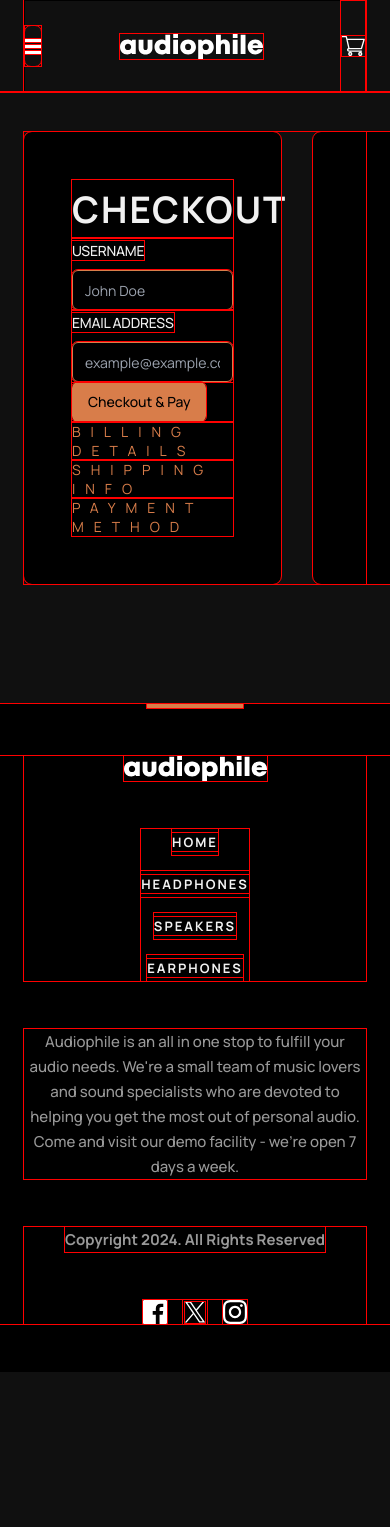
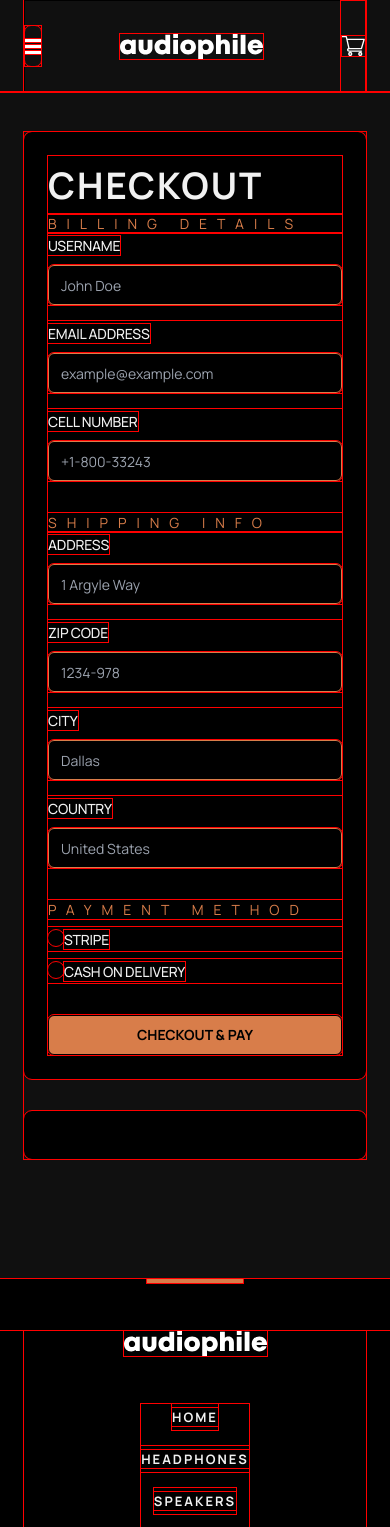
Before and after one commit to garrickheine1127/E-Commerce-Website, a Next.js app: page /checkout in a window 390 px wide. Shown: the top 1527 px of the page. Before the commit the page ends 1372 px from the top, so only its background shows below. Built offline with nearby package versions, Linux system fonts and the light colour scheme.

Commit message:
Populates checkout form

```diff
--- a/components/checkout/Checkout.tsx
+++ b/components/checkout/Checkout.tsx
@@ -22,30 +22,27 @@ import { error } from "console";
 const CheckoutFormSchema = z.object({
   name: z.string().min(5, { message: "Must be 5 or more characters long" }),
   email: z.string().email(),
-  /*cell: z.string({ required_error: "Please enter a valid cell phone number" }),
-  address: z.string({ required_error: "Please enter a valid postal address" }),
-  zip: z.string({ required_error: "Please enter a valid zip code" }),
-  city: z.string({ required_error: "Please enter a valid city" }),
-  country: z.string({ required_error: "Please enter a valid country" }),
-  type: z.enum(["stripe", "cash on delivery"], {
+  cell: z.string().min(5, { message: "Must be 5 or more characters long" }),
+  address: z.string().min(5, { message: "Must be 5 or more characters long" }),
+  zip: z.string().min(5, { message: "Must be 5 or more characters long" }),
+  city: z.string().min(5, { message: "Must be 5 or more characters long" }),
+  country: z.string().min(3, { message: "Must be 5 or more characters long" }),
+  payment: z.enum(["stripe", "cash on delivery"], {
     required_error: "Please select a payment method",
-  }), */
+  }),
 });
 
 export function Checkout() {
-  const {
-    formState: { errors },
-  } = useForm();
   const form = useForm<z.infer<typeof CheckoutFormSchema>>({
     resolver: zodResolver(CheckoutFormSchema),
     defaultValues: {
       name: "",
       email: "",
-      /*cell: "",
+      cell: "",
       address: "",
       zip: "",
       city: "",
-      country: "", */
+      country: "",
     },
   });
 
@@ -54,12 +51,18 @@ export function Checkout() {
   }
 
   return (
-    <div className="flex gap-8">
-      <div className="bg-black p-12 rounded-lg w-3/4">
+    <div className="flex flex-col sm:flex-row gap-8">
+      <div className="bg-black p-6 sm:p-12 rounded-lg sm:w-3/4">
         <h1>Checkout</h1>
 
         <Form {...form}>
-          <form onSubmit={form.handleSubmit(onSubmit)}>
+          <form
+            className="flex flex-col gap-8 sm:gap-12"
+            onSubmit={form.handleSubmit(onSubmit)}
+          >
+            <section>
+              <h2 className="overhang">Billing Details</h2>
+              <div className="grid grid-cols-1 md:grid-cols-2 gap-4">
                 <FormField
                   control={form.control}
                   name="name"
@@ -82,7 +85,9 @@ export function Checkout() {
                   name="email"
                   render={({ field }) => (
                     <FormItem>
-                  <FormLabel className="form-label">Email Address</FormLabel>
+                      <FormLabel className="form-label">
+                        Email Address
+                      </FormLabel>
                       <FormControl>
                         <Input
                           className="bg-black border border-jasperOrange active:outline-jasperOrange text-antiFlashWhite"
@@ -94,84 +99,157 @@ export function Checkout() {
                     </FormItem>
                   )}
                 />
-            <Button type="submit" className="bg-jasperOrange">
+                <FormField
+                  control={form.control}
+                  name="cell"
+                  render={({ field }) => (
+                    <FormItem>
+                      <FormLabel className="form-label">Cell Number</FormLabel>
+                      <FormControl>
+                        <Input
+                          className="bg-black border border-jasperOrange active:outline-jasperOrange text-antiFlashWhite"
+                          placeholder="+1-800-33243"
+                          {...field}
+                        />
+                      </FormControl>
+                      <FormMessage />
+                    </FormItem>
+                  )}
+                />
+              </div>
+            </section>
+            <section>
+              <h2 className="overhang">Shipping Info</h2>
+              <div className="grid grid-cols-1 md:grid-cols-2 gap-4">
+                <FormField
+                  control={form.control}
+                  name="address"
+                  render={({ field }) => (
+                    <FormItem>
+                      <FormLabel className="form-label">Address</FormLabel>
+                      <FormControl>
+                        <Input
+                          className="bg-black border border-jasperOrange active:outline-jasperOrange text-antiFlashWhite"
+                          placeholder="1 Argyle Way"
+                          {...field}
+                        />
+                      </FormControl>
+                      <FormMessage />
+                    </FormItem>
+                  )}
+                />
+                <FormField
+                  control={form.control}
+                  name="zip"
+                  render={({ field }) => (
+                    <FormItem>
+                      <FormLabel className="form-label">Zip Code</FormLabel>
+                      <FormControl>
+                        <Input
+                          className="bg-black border border-jasperOrange active:outline-jasperOrange text-antiFlashWhite"
+                          placeholder="1234-978"
+                          {...field}
+                        />
+                      </FormControl>
+                      <FormMessage />
+                    </FormItem>
+                  )}
+                />
+                <FormField
+                  control={form.control}
+                  name="city"
+                  render={({ field }) => (
+                    <FormItem>
+                      <FormLabel className="form-label">City</FormLabel>
+                      <FormControl>
+                        <Input
+                          className="bg-black border border-jasperOrange active:outline-jasperOrange text-antiFlashWhite"
+                          placeholder="Dallas"
+                          {...field}
+                        />
+                      </FormControl>
+                      <FormMessage />
+                    </FormItem>
+                  )}
+                />
+                <FormField
+                  control={form.control}
+                  name="country"
+                  render={({ field }) => (
+                    <FormItem>
+                      <FormLabel className="form-label">Country</FormLabel>
+                      <FormControl>
+                        <Input
+                          className="bg-black border border-jasperOrange active:outline-jasperOrange text-antiFlashWhite"
+                          placeholder="United States"
+                          {...field}
+                        />
+                      </FormControl>
+                      <FormMessage />
+                    </FormItem>
+                  )}
+                />
+              </div>
+            </section>
+            <section>
+              <h2 className="overhang">Payment Method</h2>
+              <FormField
+                control={form.control}
+                name="payment"
+                render={({ field }) => (
+                  <FormItem>
+                    <FormLabel className="sr-only">Payment Method</FormLabel>
+                    <FormControl>
+                      <RadioGroup
+                        onValueChange={field.onChange}
+                        defaultValue={field.value}
+                      >
+                        <FormItem>
+                          <FormControl>
+                            <RadioGroupItem
+                              value="stripe"
+                              id="stripe-btn"
+                              aria-label="Stripe"
+                            />
+                          </FormControl>
+                          <FormLabel
+                            className="form-label"
+                            htmlFor="stripe-btn"
+                          >
+                            Stripe
+                          </FormLabel>
+                        </FormItem>
+                        <FormItem>
+                          <FormControl>
+                            <RadioGroupItem
+                              value="cash on delivery"
+                              id="cash-on-delivery-btn"
+                              aria-label="cash on delivery"
+                            />
+                          </FormControl>
+                          <FormLabel
+                            htmlFor="cash-on-delivery-btn"
+                            className="form-label"
+                          >
+                            Cash On Delivery
+                          </FormLabel>
+                        </FormItem>
+                      </RadioGroup>
+                    </FormControl>
+                  </FormItem>
+                )}
+              />
+            </section>
+            <Button
+              type="submit"
+              className="bg-jasperOrange uppercase font-bold border border-black hover:bg-black hover:text-jasperOrange hover:border hover:border-jasperOrange"
+            >
               Checkout & Pay
             </Button>
           </form>
         </Form>
-
-        <section>
-          <h2 className="overhang">Billing Details</h2>
-        </section>
-        <section>
-          <h2 className="overhang">Shipping Info</h2>
-        </section>
-        <section>
-          <h2 className="overhang">Payment Method</h2>
-        </section>
       </div>
-      <div className="bg-black p-12 rounded-lg w-1/4"></div>
+      <div className="bg-black p-6 sm:p-12 rounded-lg sm:w-1/4"></div>
     </div>
   );
 }
-
-/* "use client";
-
-import { zodResolver } from "@hookform/resolvers/zod";
-import { useForm } from "react-hook-form";
-import * as z from "zod";
-import { Button } from "@/components/ui/button";
-import {
-  Form,
-  FormControl,
-  FormDescription,
-  FormField,
-  FormItem,
-  FormLabel,
-  FormMessage,
-} from "@/components/ui/form";
-import { Input } from "@/components/ui/input";
-
-const formSchema = z.object({
-  username: z.string().min(2, {
-    message: "Username must be at least 2 characters.",
-  }),
-});
-
-export function Checkout() {
-  const form = useForm<z.infer<typeof formSchema>>({
-    resolver: zodResolver(formSchema),
-    defaultValues: {
-      username: "",
-    },
-  });
-
-  function onSubmit(values: z.infer<typeof formSchema>) {
-    console.log(values);
-  }
-
-  return (
-    <Form {...form}>
-      <form onSubmit={form.handleSubmit(onSubmit)} className="space-y-8">
-        <FormField
-          control={form.control}
-          name="username"
-          render={({ field }) => (
-            <FormItem>
-              <FormLabel>Username</FormLabel>
-              <FormControl>
-                <Input placeholder="shadcn" {...field} />
-              </FormControl>
-              <FormDescription>
-                This is your public display name.
-              </FormDescription>
-              <FormMessage />
-            </FormItem>
-          )}
-        />
-        <Button type="submit">Submit</Button>
-      </form>
-    </Form>
-  );
-}
- */
```
Also changed, not shown: 1 other file (tests, documents, lock files or other folders). Lines whose indentation alone changed are shown as unchanged.
